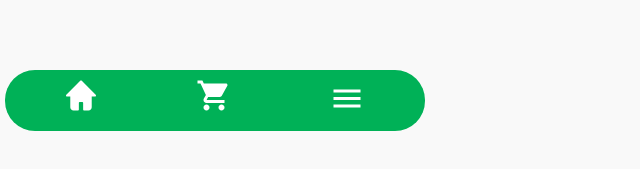
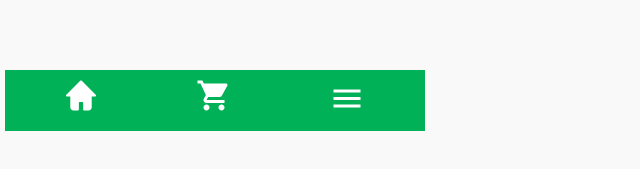
Before and after one commit to rxsemxrriee/KOSEN-gin-arai-dee, a plain HTML site: page menu.html in a window 1280 px wide. Shown: the part 659-828 px from the top of the page, 0-640 px from the left. Drawn offline with Linux system fonts and the light colour scheme.

Commit message:
Update style-user-ui.css

```diff
--- a/style-user-ui.css
+++ b/style-user-ui.css
@@ -97,7 +97,7 @@ header input {
   color: green;
 }
 
-.navbar {
+nav {
   position: fixed;
   bottom: 0;
   left: 0;
@@ -106,7 +106,6 @@ header input {
   display: flex;
   justify-content: space-around;
   padding: 10px ;
-  border-radius: 30px;
   margin-bottom: 10px;
   width: 400px;
   margin-left: 5px;
```
